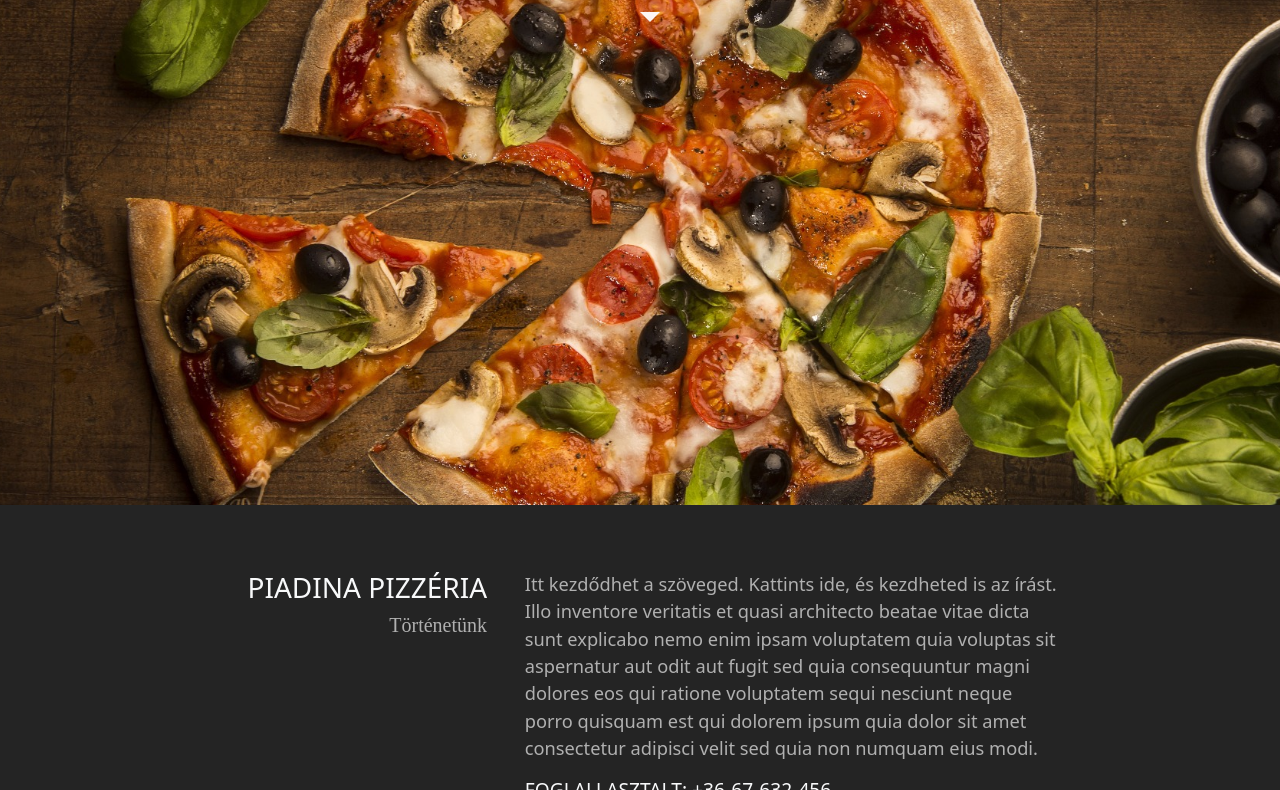
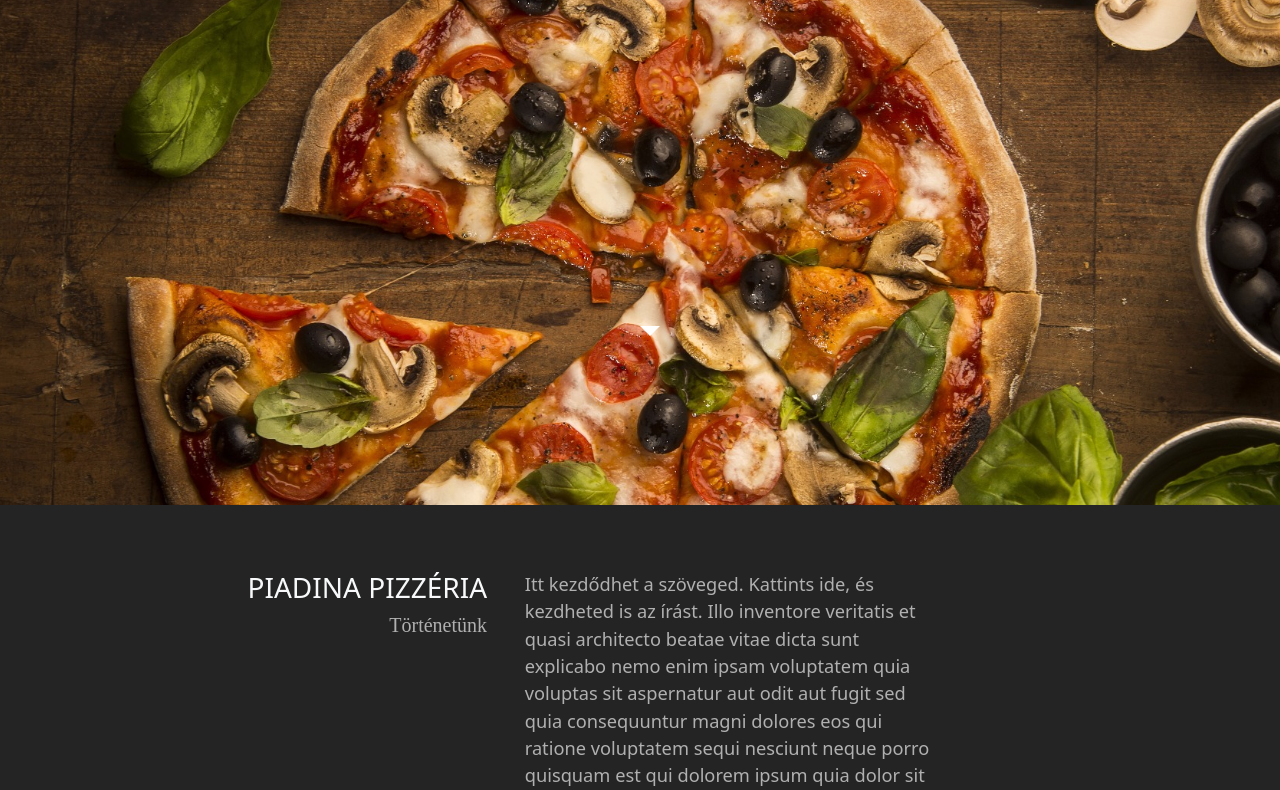
Before and after one commit to horvathdanielgabor/pizzaweb, a plain HTML site: page index.html in a window 1280 px wide. Shown: the part 80-870 px from the top of the page. Drawn offline with nearby package versions, Linux system fonts and the light colour scheme.

Commit message:
Ig_pizza Nézet felületesen kész

```diff
--- a/CSS/style.css
+++ b/CSS/style.css
@@ -20,17 +20,20 @@ nav{
     padding: 20px;
     background: url(../kepek/Pizza_main.jpg) no-repeat;
     background-size: 115%;
-    background-position: 50% 55%;
+    background-position: 50% 35%;
 
 }
 
 .tortenet_link{
-    margin: 50%;
+    margin: 26% 50%;
+}
+
+.tortenet_link a{
     color: rgba(255, 255, 255, 0.95);
     font-size: 220%;
 }
 
-.tortenet_link:hover{
+.tortenet_link a:hover{
     color: rgba(255, 255, 255, 0.95);
 }
 
@@ -100,7 +103,7 @@ nav{
 
 .tortenet{
     margin: 5% auto;
-    margin-right: 16.3%;
+    margin-right: 26.3%;
 }
 
 .tortenet>h4{
--- a/index.html
+++ b/index.html
@@ -34,7 +34,9 @@
             </ul>
             <H1>Pizzéria</H1>
         </nav>
-        <a href="#tortenet" class="tortenet_link dropdown-toggle"></a>
+        <div class="tortenet_link">
+            <a href="#tortenet" class="dropdown-toggle"></a>
+        </div>
     </header>
     <div id="tortenet" class="text-light container-fluid">
         <div class="left">
```
